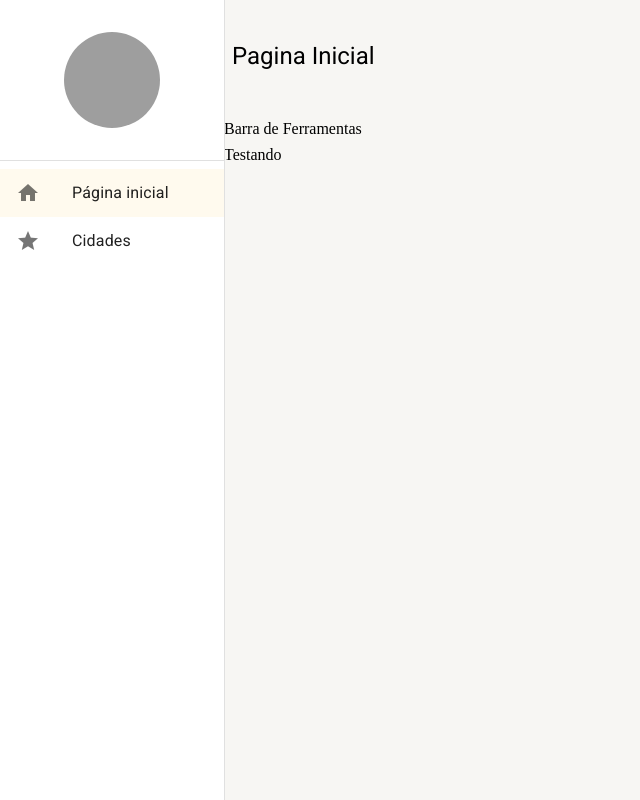
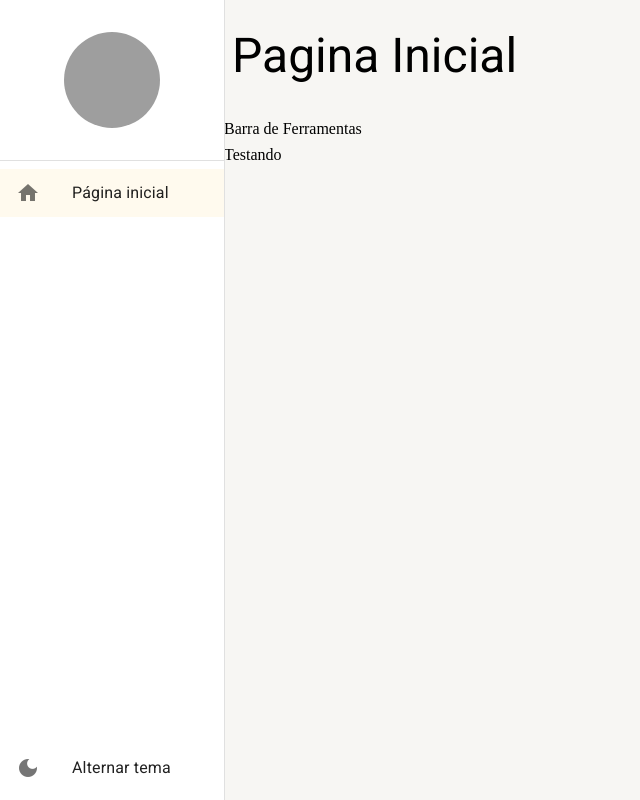
Before and after one commit to abnersuhettdev/React-Material-UI-5-e-Typescript--P-gina-de-Cadastrro-, a React (Vite) app: page /pagina-inicial in a window 1280 px wide. Shown: the whole page, without its empty margins (0-640 px from the left). Built offline with nearby package versions, Linux system fonts and the light colour scheme; grey boxes are pictures that could not be loaded.

Commit message:
feito botão que atualiza tema

```diff
--- a/src/pages/dashboard/Dashboard.tsx
+++ b/src/pages/dashboard/Dashboard.tsx
@@ -2,6 +2,11 @@ import { LayoutBaseDePagina } from "../../shared/layouts/";
 
 export const Dashboard = () => {
   return (
-    <LayoutBaseDePagina titulo="Pagina Inicial">Testando</LayoutBaseDePagina>
+    <LayoutBaseDePagina
+      titulo="Pagina Inicial"
+      barraDeFerramentas={<>Barra de Ferramentas</>}
+    >
+      Testando
+    </LayoutBaseDePagina>
   );
 };
--- a/src/routes/index.tsx
+++ b/src/routes/index.tsx
@@ -14,11 +14,7 @@ export const AppRoutes = () => {
         icon: "home",
         path: "/pagina-inicial",
       },
-      {
-        label: "Cidades",
-        icon: "star",
-        path: "/cidades",
-      },
+
     ]);
   }, []);
 
--- a/src/shared/components/menu-lateral/MenuLateral.tsx
+++ b/src/shared/components/menu-lateral/MenuLateral.tsx
@@ -12,7 +12,7 @@ import {
 } from "@mui/material";
 import { useNavigate, useResolvedPath, useMatch } from "react-router-dom";
 import { Box } from "@mui/system";
-import { useDrawerContext } from "../../contexts";
+import { useAppThemeContext, useDrawerContext } from "../../contexts";
 
 interface LayoutProps {
   children: React.ReactNode;
@@ -56,6 +56,7 @@ export const MenuLateral: React.FC<LayoutProps> = ({ children }) => {
   const smDown = useMediaQuery(theme.breakpoints.down("sm"));
 
   const { isDrawerOpen, toggleDrawerOpen, drawerOptions } = useDrawerContext();
+  const { toggleTheme } = useAppThemeContext();
 
   return (
     <>
@@ -98,6 +99,17 @@ export const MenuLateral: React.FC<LayoutProps> = ({ children }) => {
               ))}
             </List>
           </Box>
+
+          <Box>
+            <List component="nav">
+              <ListItemButton onClick={toggleTheme}>
+                <ListItemIcon>
+                  <Icon>dark_mode</Icon>
+                </ListItemIcon>
+                <ListItemText primary="Alternar tema" />
+              </ListItemButton>
+            </List>
+          </Box>
         </Box>
       </Drawer>
 
--- a/src/shared/layouts/layoutBasePagina.tsx
+++ b/src/shared/layouts/layoutBasePagina.tsx
@@ -7,18 +7,22 @@ import {
   useMediaQuery,
 } from "@mui/material";
 import { useDrawerContext } from "../contexts";
+import { ReactNode } from "react";
 
 interface ILayoutBaseDePaginaProps {
   titulo: string;
   children: React.ReactNode;
+  barraDeFerramentas?: ReactNode;
 }
 
 export const LayoutBaseDePagina: React.FC<ILayoutBaseDePaginaProps> = ({
   children,
   titulo,
+  barraDeFerramentas,
 }) => {
   const theme = useTheme();
   const smDown = useMediaQuery(theme.breakpoints.down("sm"));
+  const mdDown = useMediaQuery(theme.breakpoints.down("md"));
 
   const { toggleDrawerOpen } = useDrawerContext();
 
@@ -26,7 +30,7 @@ export const LayoutBaseDePagina: React.FC<ILayoutBaseDePaginaProps> = ({
     <Box height="100%" display="flex" flexDirection="column" gap={1}>
       <Box
         padding={1}
-        height={theme.spacing(12)}
+        height={theme.spacing(smDown ? 6 : mdDown ? 8 : 12)}
         display="flex"
         alignItems="center"
         gap={1}
@@ -37,12 +41,21 @@ export const LayoutBaseDePagina: React.FC<ILayoutBaseDePaginaProps> = ({
           </IconButton>
         )}
 
-        <Typography variant="h5">{titulo}</Typography>
+        <Typography
+          variant={smDown ? "h5" : mdDown ? "h4" : "h3"}
+          whiteSpace="nowrap"
+          overflow="hidden"
+          textOverflow="ellipses"
+        >
+          {titulo}
+        </Typography>
       </Box>
 
-      <Box>Barra de Ferramentas</Box>
+      {barraDeFerramentas && <Box>{barraDeFerramentas}</Box>}
 
-      <Box>{children}</Box>
+      <Box flex={1} overflow="auto">
+        {children}
+      </Box>
     </Box>
   );
 };
```
Also changed, not shown: src/shared/components/barra-de-ferramentas/BarraDeFerramentas.tsx (added, +8 -0 lines).
